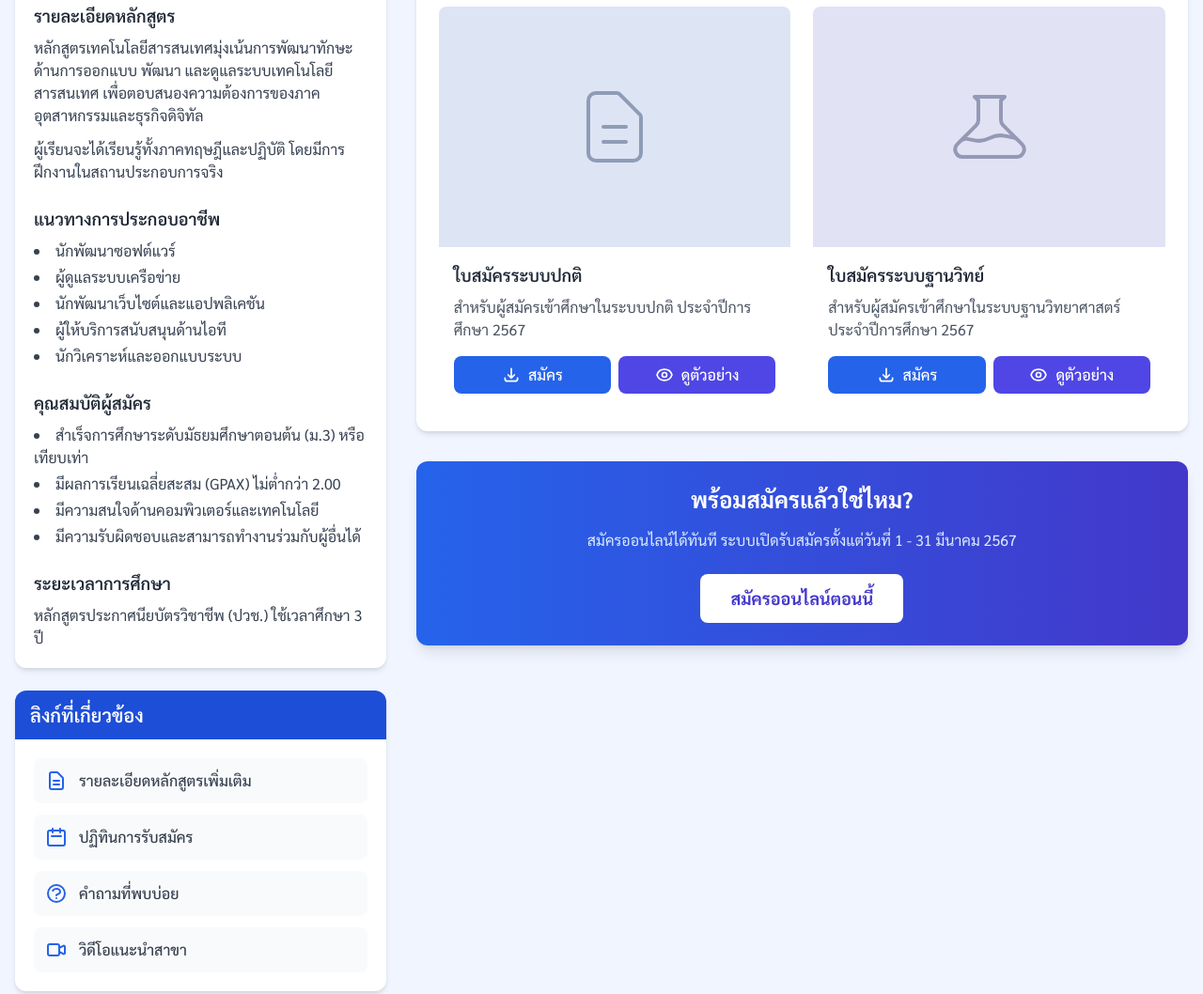
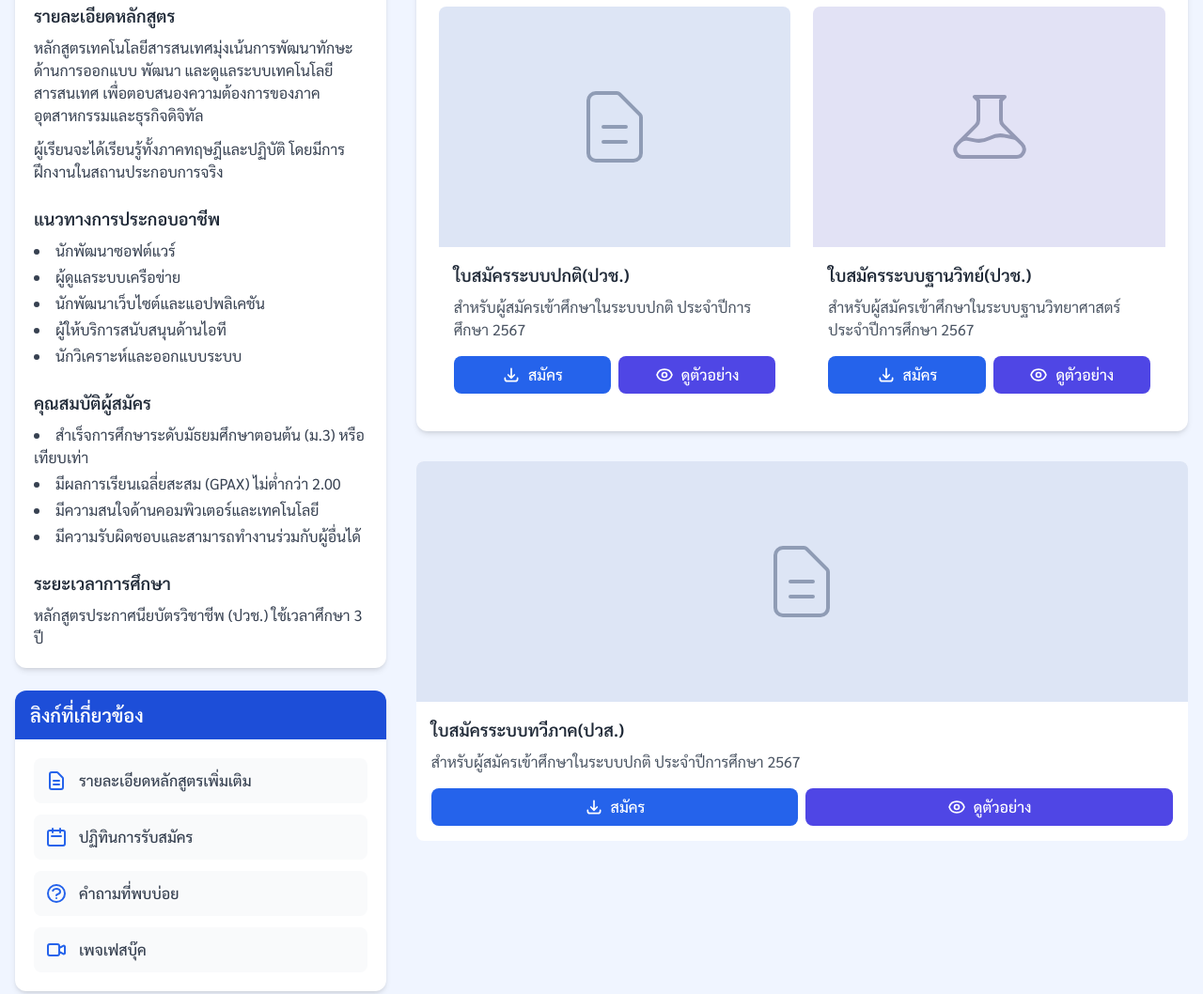
Before and after one commit to jirat856/SBTVC-online-registor, a plain HTML site: page electric power.html in a window 1280 px wide. Shown: the part 445-1503 px from the top of the page at 94% size. Drawn offline with nearby package versions, Linux system fonts and the light colour scheme; files whose address does not match are found by name.

Commit message:
Update electric power.html

```diff
--- a/electric power.html
+++ b/electric power.html
@@ -125,11 +125,11 @@
                                 <span class="text-gray-700 font-medium">คำถามที่พบบ่อย</span>
                             </a>
 
-                            <a href="#" class="flex items-center p-3 bg-gray-50 rounded-lg hover:bg-blue-50 transition-colors">
+                            <a href="https://www.facebook.com/profile.php?id=100090972438772" target="_blank" class="flex items-center p-3 bg-gray-50 rounded-lg hover:bg-blue-50 transition-colors">
                                 <svg class="h-6 w-6 text-blue-600 mr-3" fill="none" viewBox="0 0 24 24" stroke="currentColor">
                                     <path stroke-linecap="round" stroke-linejoin="round" stroke-width="2" d="M15 10l4.553-2.276A1 1 0 0121 8.618v6.764a1 1 0 01-1.447.894L15 14M5 18h8a2 2 0 002-2V8a2 2 0 00-2-2H5a2 2 0 00-2 2v8a2 2 0 002 2z" />
                                 </svg>
-                                <span class="text-gray-700 font-medium">วิดีโอแนะนำสาขา</span>
+                                <span class="text-gray-700 font-medium">เพจเฟสบุ๊ค</span>
                             </a>
                         </div>
                     </div>
@@ -152,7 +152,7 @@
                                         <div class="absolute inset-0 bg-blue-600 opacity-10"></div>
                                     </div>
                                     <div class="p-4">
-                                        <h4 class="font-semibold text-lg text-gray-800 mb-2">ใบสมัครระบบปกติ</h4>
+                                        <h4 class="font-semibold text-lg text-gray-800 mb-2">ใบสมัครระบบปกติ(ปวช.)</h4>
                                         <p class="text-gray-600 mb-4">สำหรับผู้สมัครเข้าศึกษาในระบบปกติ ประจำปีการศึกษา 2567</p>
                                         <div class="flex space-x-2">
                                             <a href="https://docs.google.com/forms/d/e/1FAIpQLScWknhvFp1G3uL_I_SYlhwy0Ui4A0iRoVRDV8_1_TYnyaDFPQ/viewform?usp=header" target="_blank" class="btn-hover flex-1 bg-blue-600 hover:bg-blue-700 text-white font-medium py-2 px-4 rounded-lg flex items-center justify-center">
@@ -181,7 +181,7 @@
                                         <div class="absolute inset-0 bg-indigo-600 opacity-10"></div>
                                     </div>
                                     <div class="p-4">
-                                        <h4 class="font-semibold text-lg text-gray-800 mb-2">ใบสมัครระบบฐานวิทย์</h4>
+                                        <h4 class="font-semibold text-lg text-gray-800 mb-2">ใบสมัครระบบฐานวิทย์(ปวช.)</h4>
                                         <p class="text-gray-600 mb-4">สำหรับผู้สมัครเข้าศึกษาในระบบฐานวิทยาศาสตร์ ประจำปีการศึกษา 2567</p>
                                         <div class="flex space-x-2">
                                             <a href="https://docs.google.com/forms/d/e/1FAIpQLSda4sL8LVn3COhzmWIu1wRNAbTzX5pbS0jzN1Mkeif30yekMA/viewform?usp=dialog" target="_blank" class="btn-hover flex-1 bg-blue-600 hover:bg-blue-700 text-white font-medium py-2 px-4 rounded-lg flex items-center justify-center">
@@ -203,18 +203,34 @@
                             </div>
                         </div>
                     </div>
-
-
-                    <!-- Online Application Button -->
-                    <div class="bg-gradient-to-r from-blue-600 to-indigo-700 rounded-xl shadow-lg p-6 text-center">
-                        <h3 class="text-2xl font-bold text-white mb-4">พร้อมสมัครแล้วใช่ไหม?</h3>
-                        <p class="text-blue-100 mb-6">สมัครออนไลน์ได้ทันที ระบบเปิดรับสมัครตั้งแต่วันที่ 1 - 31 มีนาคม 2567</p>
-                        <a href="#" class="inline-block bg-white text-indigo-700 font-bold py-3 px-8 rounded-lg hover:bg-blue-50 transition duration-300 btn-hover text-lg">
-                            สมัครออนไลน์ตอนนี้
-                        </a>
-                    </div>
-                </div>
-            </div>
+                    <!-- Application Form - high vocational certifate -->
+                    <div class="image-frame bg-white rounded-lg overflow-hidden mb-8">
+                       <div class="relative h-64 bg-gray-100 flex items-center justify-center">
+                                        <svg class="h-24 w-24 text-gray-400" xmlns="http://www.w3.org/2000/svg" fill="none" viewBox="0 0 24 24" stroke="currentColor">
+                                            <path stroke-linecap="round" stroke-linejoin="round" stroke-width="1" d="M9 12h6m-6 4h6m2 5H7a2 2 0 01-2-2V5a2 2 0 012-2h5.586a1 1 0 01.707.293l5.414 5.414a1 1 0 01.293.707V19a2 2 0 01-2 2z" />
+                                        </svg>
+                                        <div class="absolute inset-0 bg-blue-600 opacity-10"></div>
+                                    </div>
+                                    <div class="p-4">
+                                        <h4 class="font-semibold text-lg text-gray-800 mb-2">ใบสมัครระบบทวีภาค(ปวส.)</h4>
+                                        <p class="text-gray-600 mb-4">สำหรับผู้สมัครเข้าศึกษาในระบบปกติ ประจำปีการศึกษา 2567</p>
+                                        <div class="flex space-x-2">
+                                            <a href="https://docs.google.com/forms/d/e/1FAIpQLSf2JvlWSeHqOwxZg5QMyi1TsRqqQM-H2wd01DVVRjabXjBEbA/viewform?usp=dialog" target="_blank" class="btn-hover flex-1 bg-blue-600 hover:bg-blue-700 text-white font-medium py-2 px-4 rounded-lg flex items-center justify-center">
+                                                <svg class="h-5 w-5 mr-2" fill="none" viewBox="0 0 24 24" stroke="currentColor">
+                                                    <path stroke-linecap="round" stroke-linejoin="round" stroke-width="2" d="M4 16v1a3 3 0 003 3h10a3 3 0 003-3v-1m-4-4l-4 4m0 0l-4-4m4 4V4" />
+                                                </svg>
+                                                สมัคร
+                                            </a>
+                                            <a href="" class="btn-hover flex-1 bg-indigo-600 hover:bg-indigo-700 text-white font-medium py-2 px-4 rounded-lg flex items-center justify-center">
+                                                <svg class="h-5 w-5 mr-2" fill="none" viewBox="0 0 24 24" stroke="currentColor">
+                                                    <path stroke-linecap="round" stroke-linejoin="round" stroke-width="2" d="M15 12a3 3 0 11-6 0 3 3 0 016 0z" />
+                                                    <path stroke-linecap="round" stroke-linejoin="round" stroke-width="2" d="M2.458 12C3.732 7.943 7.523 5 12 5c4.478 0 8.268 2.943 9.542 7-1.274 4.057-5.064 7-9.542 7-4.477 0-8.268-2.943-9.542-7z" />
+                                                </svg>
+                                                ดูตัวอย่าง
+                                            </a>
+                                        </div>
+                                    </div>
+                                </div>
         </main>
 
         <!-- Footer -->
```
